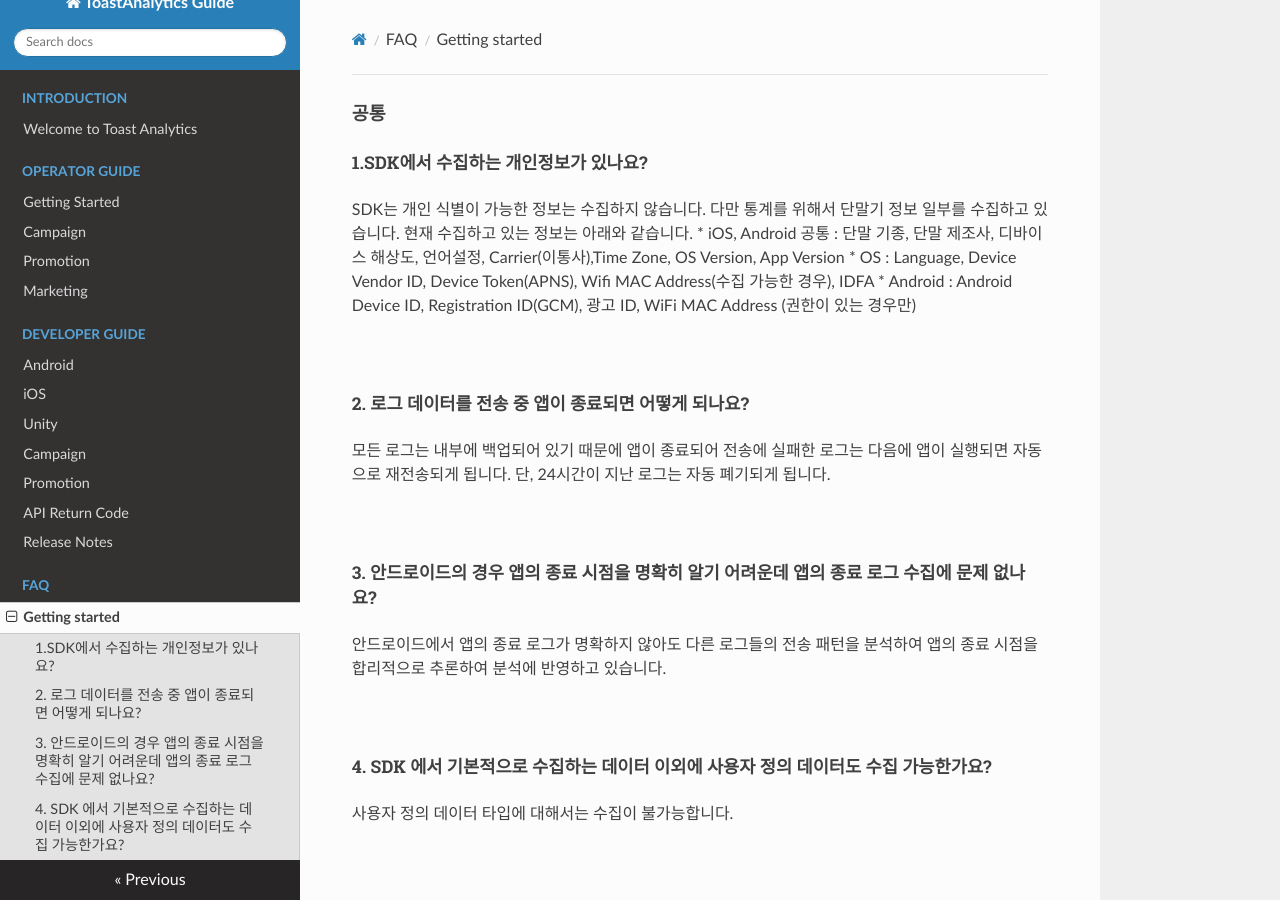
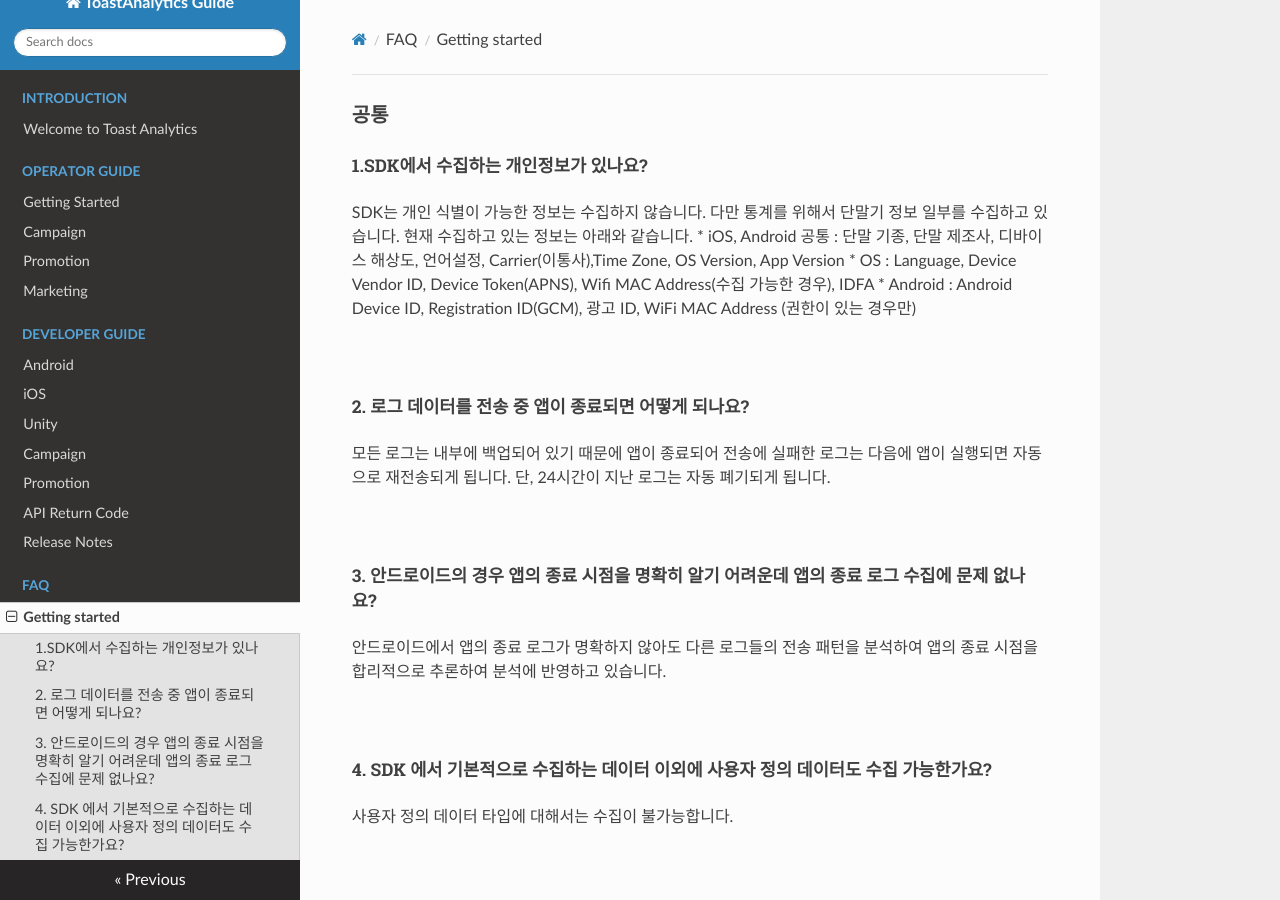
Before and after one commit to ToastAnalytics/ToastAnalytics, an MkDocs documentation site: the page built from docs/FAQ/Getting started.md, in a window 1280 px wide and 900 px high. Built offline with MkDocs 1.6.1, drawn with Linux system fonts in a browser that asks for light colours; nearby versions of some CDN libraries; old or Windows-style settings are respelled for this version of MkDocs.

```diff
--- a/docs/FAQ/Getting started.md
+++ b/docs/FAQ/Getting started.md
@@ -1,4 +1,4 @@
-#### 공통
+### 공통
 ##### 1.SDK에서 수집하는 개인정보가 있나요?
 
 
@@ -32,7 +32,7 @@ SDK는 개인 식별이 가능한 정보는 수집하지 않습니다. 다만
 <BR>
 
 
-####계정 및 권한
+###계정 및 권한
 #####1.컴퍼니란 무엇이며 어디에 사용되는 건가요?
 
 컴퍼니는 두 개 이상의 앱을 하나의 그룹으로 묶는 개념이며, 대시보드에서 앱들의 데이터를 전체적으로 살펴보기 위한 용도로 만들어진 개념입니다. 컴퍼니라고는 하지만 회사의 정확한 사업자등록번호 및 인증절차를 검증하는 과정은 없으며, 단순히 한 회사에서 출시된 앱들을 그룹핑하는 개념으로 보시면 됩니다.
```
